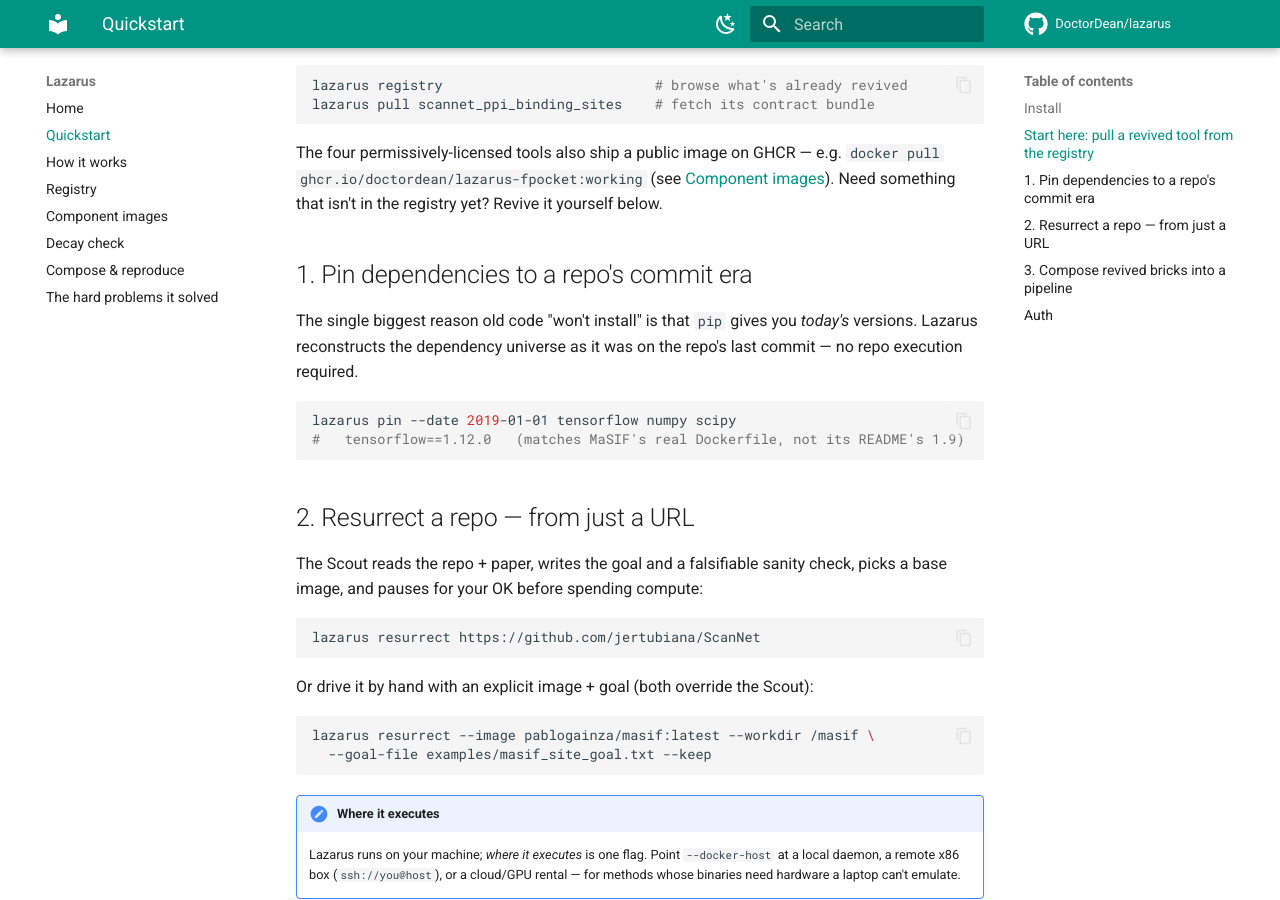
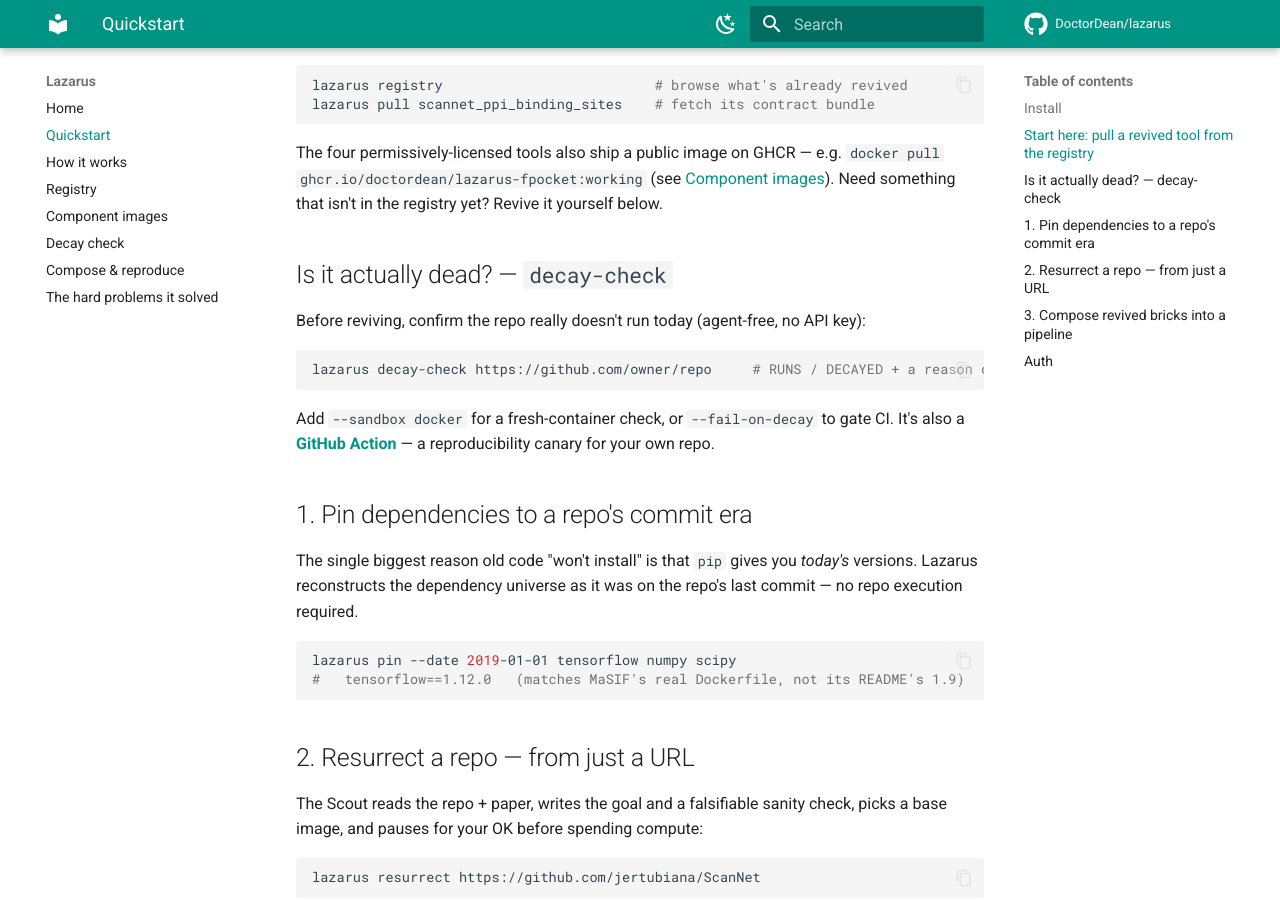
Before and after one commit to DoctorDean/lazarus, an MkDocs documentation site: the page built from docs/quickstart.md, in a window 1280 px wide and 900 px high, scrolled down 529 px. Built offline with MkDocs 1.6.1 and Material for MkDocs 9.7.7, drawn with Linux system fonts in a browser that asks for light colours; comment, search, counter and statistics services are not loaded.

Commit message:
docs: pre-0.3.0 audit — reflect decay-check + registry 6→13
- README/index/quickstart: add the decay-check CLI + Action (the new marquee
  feature, previously undocumented in the front matter)
- registry counts 6 → 13 (README registry section + Status); Status test count
  66 → 72; "six dead repos" framing corrected to a hero showcase of a larger set
- notebook: reframe the "six" narrative so it no longer undercounts (it shows six
  tools as a tour; the registry now has 13) — no re-run needed

mkdocs --strict clean; no stale counts remain in README/index/quickstart.

Co-Authored-By: Claude Opus 4.8 <noreply@anthropic.com>

````diff
--- a/docs/quickstart.md
+++ b/docs/quickstart.md
@@ -35,6 +35,17 @@ lazarus pull scannet_ppi_binding_sites    # fetch its contract bundle
 The four permissively-licensed tools also ship a public image on GHCR — e.g.
 `docker pull ghcr.io/doctordean/lazarus-fpocket:working` (see [Component images](IMAGES.md)).
 Need something that isn't in the registry yet? Revive it yourself below.
+
+## Is it actually dead? — `decay-check`
+
+Before reviving, confirm the repo really doesn't run today (agent-free, no API key):
+
+```bash
+lazarus decay-check https://github.com/owner/repo     # RUNS / DECAYED + a reason code
+```
+
+Add `--sandbox docker` for a fresh-container check, or `--fail-on-decay` to gate CI. It's also
+a **[GitHub Action](decay-check.md)** — a reproducibility canary for your own repo.
 
 ## 1. Pin dependencies to a repo's commit era
 
````
Also changed, not shown: README.md (+28 -8 lines), docs/index.md (+5 -3 lines), 1 other file.
